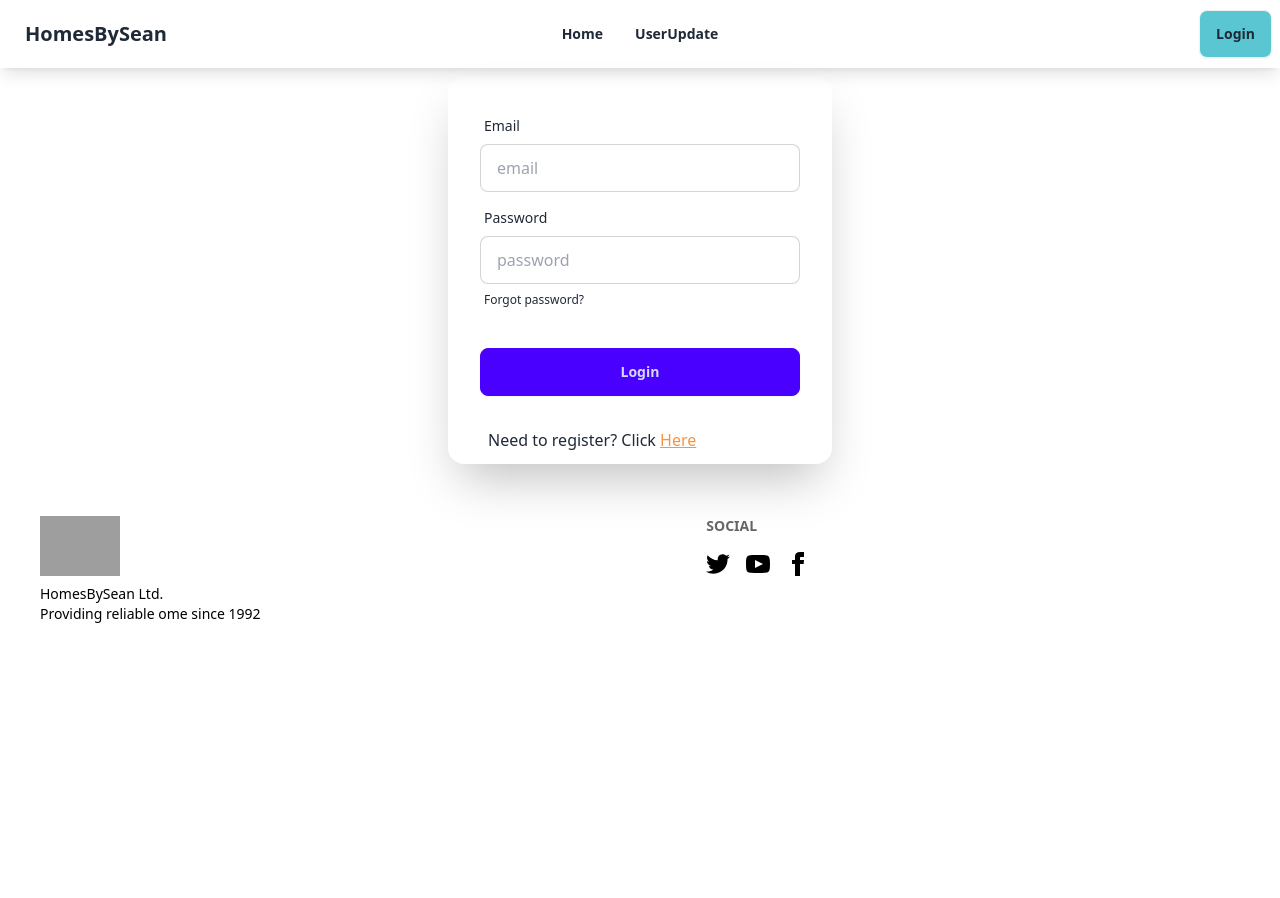
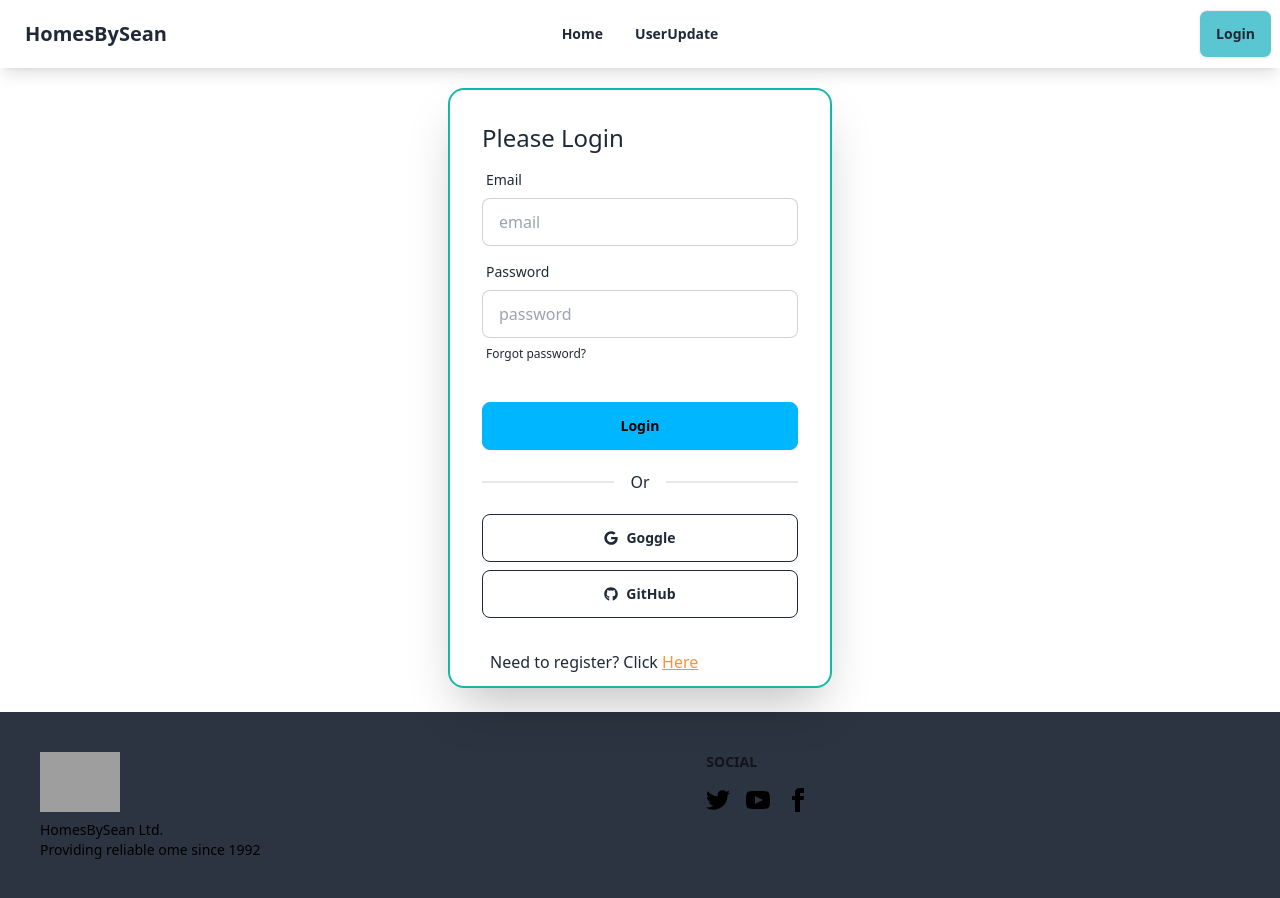
Before and after one commit to NahiyaNasir/Assignment-9, a React (Vite) app: page /login in a window 1280 px wide. Before the commit the page ends 800 px from the top, so only its background shows below. Built offline with nearby package versions, Linux system fonts and the light colour scheme; no server answers; grey boxes are pictures that could not be loaded.

Commit message:
login with google & Github

```diff
--- a/index.html
+++ b/index.html
@@ -4,7 +4,7 @@
     <meta charset="UTF-8" />
     <link rel="icon" type="image/svg+xml" href="https://i.ibb.co/NZyKdH8/logo-real-estate-home-solutions-that-is-home-solution-527952-33-jpg-size-338-ext-jpg-ga-GA1-1-170046.jpg" />
     <meta name="viewport" content="width=device-width, initial-scale=1.0" />
-    <title>HomesBySean</title>
+    <title>Homes BySean</title>
   </head>
   <body>
     <div id="root"></div>
--- a/package.json
+++ b/package.json
@@ -16,6 +16,8 @@
     "react": "^18.2.0",
     "react-dom": "^18.2.0",
     "react-helmet": "^6.1.0",
+    "react-helmet-async": "^2.0.4",
+    "react-icons": "^5.0.1",
     "react-router-dom": "^6.22.3",
     "sort-by": "^1.2.0",
     "swipe": "^1.7.7"
--- a/src/Pages/AuthProvider.jsx
+++ b/src/Pages/AuthProvider.jsx
@@ -8,7 +8,10 @@ import {
   updateProfile,
   signOut
 } from "firebase/auth";
+import { GoogleAuthProvider,signInWithPopup,GithubAuthProvider  } from "firebase/auth";
 
+const googleProvider = new GoogleAuthProvider();
+const githubProvider= new GithubAuthProvider()
 export const AuthContext = createContext(null);
 const AuthProvider = ({ children }) => {
   const [currentUser, setUser] = useState(null);
@@ -37,12 +40,20 @@ const AuthProvider = ({ children }) => {
     console.log(email,password);
     return signInWithEmailAndPassword(auth, email, password);
   };
+   const signInWithGoogle=()=>{
+    return signInWithPopup(auth,googleProvider)
+   }
+   const signInWithGithub=()=>{
+    return signInWithPopup(auth,githubProvider)
+   }
   const authInfo = {
     currentUser,
     signIn,
     createUser,
     updateUser,
     logOut,
+    signInWithGoogle,
+    signInWithGithub
   };
   return (
     <div>
--- a/src/Pages/Estate.jsx
+++ b/src/Pages/Estate.jsx
@@ -9,7 +9,7 @@ const Estate = ({residential}) => {
     return (
         <div>
             <div className="card card-compact w-96 bg-base-100 shadow-xl">
-  <figure><img src={image} alt="Shoes" /></figure>
+  <figure><img src={image} alt="" /></figure>
   <div className="card-body">
     <h2 className="card-title">{estate_title}</h2>
     <h2 className="card-title">{segment_name}</h2>
--- a/src/Pages/EstateDetails.jsx
+++ b/src/Pages/EstateDetails.jsx
@@ -1,3 +1,4 @@
+import { Helmet } from "react-helmet-async";
 import { useParams, useLoaderData } from "react-router-dom";
 const EstateDetails = () => {
   const res = useLoaderData();
@@ -8,10 +9,12 @@ const EstateDetails = () => {
   console.log(details);
   return (
     <div>
-
-      <div className="card lg:card-side bg-base-100 shadow-xl">
+    <Helmet>
+      <title> Details About Estate</title>
+    </Helmet>
+      <div className="card lg:card-side bg-base-100 shadow-xl my-7 mx-7">
         <figure>
-          <img src={details.image} alt="Album" />
+          <img src={details.image} alt="Album"  />
         </figure>
         <div className="card-body">
           <h2 className="card-title">{details.estate_title}</h2>
--- a/src/Pages/Footer.jsx
+++ b/src/Pages/Footer.jsx
@@ -3,7 +3,7 @@
 const Footer = () => {
     return (
         <div>
-            <footer className="footer p-10 bg-base-400 text-neutral-content mb-0">
+            <footer className="footer p-10 bg-neutral text-neutral-content ">
   <aside>
    <img   width={80}  height={80}  src="https://i.ibb.co/NZyKdH8/logo-real-estate-home-solutions-that-is-home-solution-527952-33-jpg-size-338-ext-jpg-ga-GA1-1-170046.jpg" alt="" />
     <p className=" text-black">HomesBySean Ltd.<br/>Providing reliable ome since 1992</p>
--- a/src/Pages/Home.jsx
+++ b/src/Pages/Home.jsx
@@ -7,7 +7,7 @@ const Home = () => {
     console.log(residentials);
     return (
         <div className='my-7 mx-7'>
-            <h2>{residentials.length}</h2>
+
             <div className='grid lg:grid-cols-3 grid-cols-1 gap-6'>
             {
             residentials.map(residential=><Estate key={residential.id} residential={residential}></Estate>)
--- a/src/Pages/Login.jsx
+++ b/src/Pages/Login.jsx
@@ -1,9 +1,11 @@
 import { useContext } from "react";
 import { AuthContext } from "./AuthProvider";
 import { Link } from "react-router-dom";
-
+import { Helmet } from "react-helmet-async";
+import { FaGoogle, FaGithub } from "react-icons/fa";
 const Login = () => {
-  const { signIn } = useContext(AuthContext);
+  const { signIn, signInWithGoogle, signInWithGithub } =
+    useContext(AuthContext);
   const handleLogin = (e) => {
     e.preventDefault();
     const form = new FormData(e.currentTarget);
@@ -14,17 +16,32 @@ const Login = () => {
     signIn(email, password)
       .then((result) => {
         console.log(result.user);
-        window.location.href = '/';
-
+        window.location.href = "/";
       })
+      .catch((error) => console.error(error));
+  };
+  const handelGoogleSignIn = () => {
+    signInWithGoogle()
+      .then((result) => {
+        console.log(result.user);
+      })
+      .catch((error) => console.error(error));
+  };
+  const handelGithubSignIn = () => {
+    signInWithGithub()
+      .then((result) => console.log(result.user))
       .catch((error) => console.error(error));
   };
 
   return (
-
-    <div className=" flex items-center justify-center my-3">
-      <div className="card shrink-0 w-full max-w-sm shadow-2xl bg-base-100">
+    <div>
+      <Helmet>
+        <title>Login page</title>
+      </Helmet>
+      <div className=" flex items-center justify-center my-6">
+        <div className="card shrink-0 w-full max-w-sm shadow-2xl bg-base-100 border-2 border-teal-500">
           <form className="card-body" onSubmit={handleLogin}>
+            <h1 className="text-2xl"> Please Login</h1>
             <div className="form-control">
               <label className="label">
                 <span className="label-text">Email</span>
@@ -55,8 +72,15 @@ const Login = () => {
               </label>
             </div>
             <div className="form-control mt-6">
-            <button className="btn btn-primary">Login</button>
+              <button className="btn btn-info">Login</button>
             </div>
+            <div className="divider"> Or </div>
+            <button className=" btn btn-outline" onClick={handelGoogleSignIn}>
+              <FaGoogle></FaGoogle> Goggle
+            </button>
+            <button className=" btn btn-outline" onClick={handelGithubSignIn}>
+              <FaGithub></FaGithub> GitHub
+            </button>
           </form>
 
           <p className="mx-10 mb-3">
@@ -67,6 +91,7 @@ const Login = () => {
           </p>
         </div>
       </div>
+    </div>
   );
 };
 
--- a/src/Pages/Navbar.jsx
+++ b/src/Pages/Navbar.jsx
@@ -7,7 +7,7 @@ const Navbar = () => {
   const handelSignOut = () => {
     logOut()
       .then((result) => {
-        console.log(result.currentUser)
+        console.log(result.currentUser);
       })
       .catch((error) => console.error(error));
   };
@@ -52,14 +52,6 @@ const Navbar = () => {
               >
                 UserUpdate
               </NavLink>
-              <NavLink
-                to="/profile"
-                className={({ isActive }) =>
-                  isActive ? " font-bold  bg-blue-300 underline " : "font-bold"
-                }
-              >
-                UserProfile
-              </NavLink>
             </ul>
           </div>
           <a className="btn btn-ghost text-xl">HomesBySean</a>
@@ -70,7 +62,7 @@ const Navbar = () => {
               to="/"
               className={({ isActive }) =>
                 isActive
-                  ? ' font-bold  "border-solid border-2 border-indigo-600 underline p-2 text-primary   '
+                  ? " font-bold   underline p-2 text-primary   "
                   : "font-bold p-2 "
               }
             >
@@ -80,7 +72,7 @@ const Navbar = () => {
               to="/update"
               className={({ isActive }) =>
                 isActive
-                  ? ' font-bold  "border-solid border-2 border-indigo-600 underline p-2 text-primary  '
+                  ? ' font-bold  "underline p-2 text-primary  '
                   : "font-bold  p-2"
               }
             >
@@ -92,19 +84,19 @@ const Navbar = () => {
           <div className="navbar-end gap-3">
             {/* <a className="btn  bg-[#23BE0A]">Logged in</a> */}
             <div className="avatar online">
-  <div className="w-10 rounded-full">
-    <img src="" />
-  </div>
-</div>
+              <div className="w-10 rounded-full">
+                <div className="tooltip" data-tip={currentUser.displayName}>
+                  <img src={currentUser.photoURL || " URl NOt Found"} />
+                </div>
+              </div>
+            </div>
 
             <button className="btn bg-[#59C6D2]" onClick={handelSignOut}>
               Log out
             </button>
           </div>
-
         ) : (
           <div className="navbar-end gap-3">
-
             <Link to="/login">
               <button className="btn bg-[#59C6D2]">Login</button>
             </Link>
--- a/src/Pages/Register.jsx
+++ b/src/Pages/Register.jsx
@@ -1,7 +1,7 @@
 import { useContext ,useState} from "react";
 import { Link } from "react-router-dom";
 import { AuthContext } from "./AuthProvider";
-
+import { Helmet } from "react-helmet-async";
 
 const Register = () => {
   const { createUser, updateUser } = useContext(AuthContext);
@@ -33,6 +33,9 @@ const Register = () => {
   };
   return (
     <div>
+      <Helmet>
+      <title> Details About Estate</title>
+    </Helmet>
       <div className=" flex items-center justify-center my-3">
         <div className="card shrink-0 w-full max-w-sm shadow-2xl bg-base-100">
           <form className="card-body" onSubmit={handleRegister}>
```
Also changed, not shown: src/main.jsx (+5 -2 lines), 1 other file (tests, documents, lock files or other folders). Lines whose indentation alone changed are shown as unchanged.
